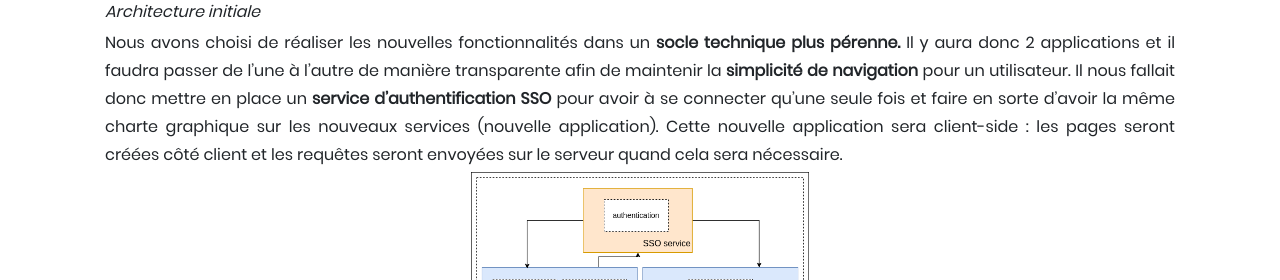
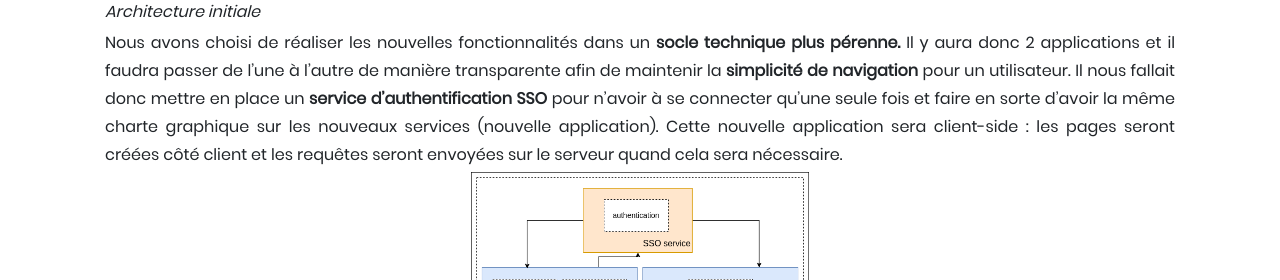
Before and after one commit to DEVmachine-fr/website, a Jekyll site: the page built from _posts/2022-05-25-migrer-application-legacy-avec-keycloak.md, in a window 1280 px wide and 900 px high, scrolled down 785 px. Shown: the part 173-453 px from the top of the window. Built offline with Jekyll 4.4.1, drawn with Linux system fonts in a browser that asks for light colours; nearby versions of some CDN libraries.

Commit message:
corrections suite à la relecture

```diff
--- a/_posts/2022-05-25-migrer-application-legacy-avec-keycloak.md
+++ b/_posts/2022-05-25-migrer-application-legacy-avec-keycloak.md
@@ -21,7 +21,7 @@
 ![Architecture initiale](/assets/images/migrer-application-legacy-avec-keycloak/architecture-V1.drawio.png)
 *Architecture initiale*
 
-Nous avons choisi de réaliser les nouvelles fonctionnalités dans un **socle technique plus pérenne.** Il y aura donc 2 applications et il faudra passer de l'une à l'autre de manière transparente afin de maintenir la **simplicité de navigation** pour un utilisateur. Il nous fallait donc mettre en place un **service d'authentification SSO** pour avoir à se connecter qu'une seule fois et faire en sorte d'avoir la même charte graphique sur les nouveaux services (nouvelle application). Cette nouvelle application sera client-side : les pages seront créées côté client et les requêtes seront envoyées sur le serveur quand cela sera nécessaire.
+Nous avons choisi de réaliser les nouvelles fonctionnalités dans un **socle technique plus pérenne.** Il y aura donc 2 applications et il faudra passer de l'une à l'autre de manière transparente afin de maintenir la **simplicité de navigation** pour un utilisateur. Il nous fallait donc mettre en place un **service d'authentification SSO** pour n'avoir à se connecter qu'une seule fois et faire en sorte d'avoir la même charte graphique sur les nouveaux services (nouvelle application). Cette nouvelle application sera client-side : les pages seront créées côté client et les requêtes seront envoyées sur le serveur quand cela sera nécessaire.
 
 ![Architecture cible avec serveur SSO](/assets/images/migrer-application-legacy-avec-keycloak/architecture-V2.drawio.png)
 *Architecture cible avec serveur SSO*
```
